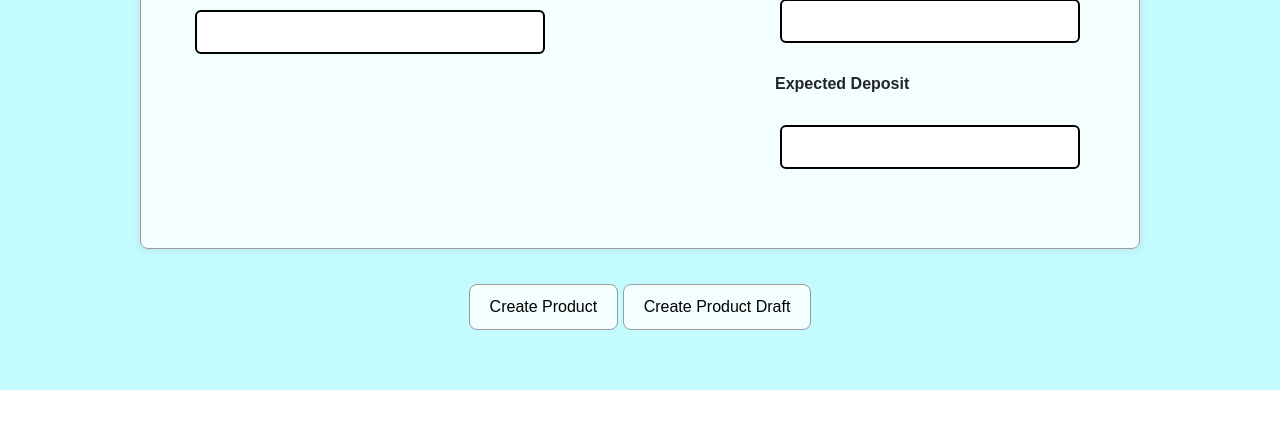
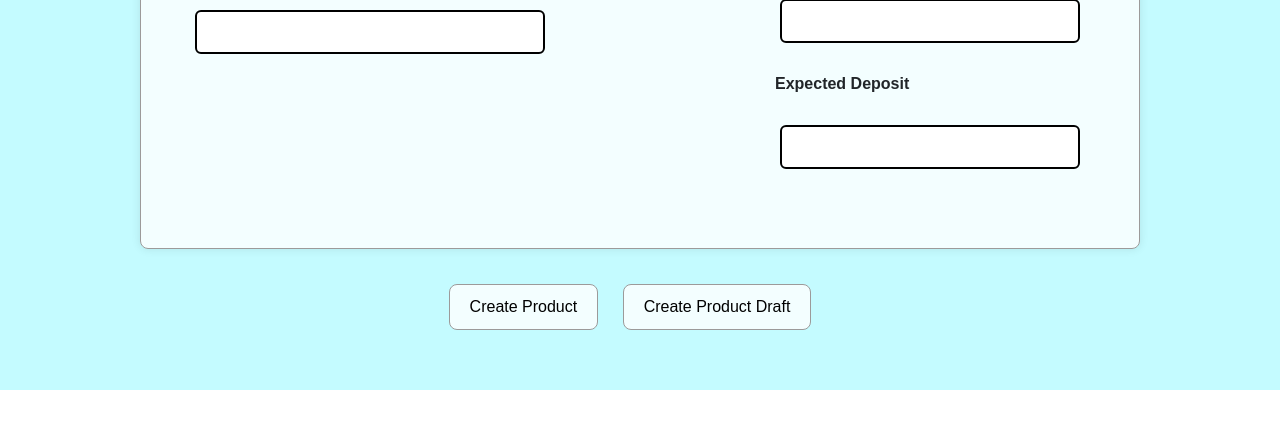
Before and after one commit to matkuz162/Stage-3-Group-Project, a PHP site: page /Broker-product-creation.html in a window 1280 px wide. Shown: the part 670-1110 px from the top of the page. Run offline with PHP 8.4, Linux system fonts and the light colour scheme.

Commit message:
Update style.css

```diff
--- a/style.css
+++ b/style.css
@@ -225,7 +225,7 @@ form {
   cursor: pointer;
   transition: .5s;
   border: solid 1px #9C9A9A;
-  margin-top: 15px;
+  margin: 15px 20px 0 0;
   border-radius: 8px;
 }
 .product-creation-btn:hover{
```
